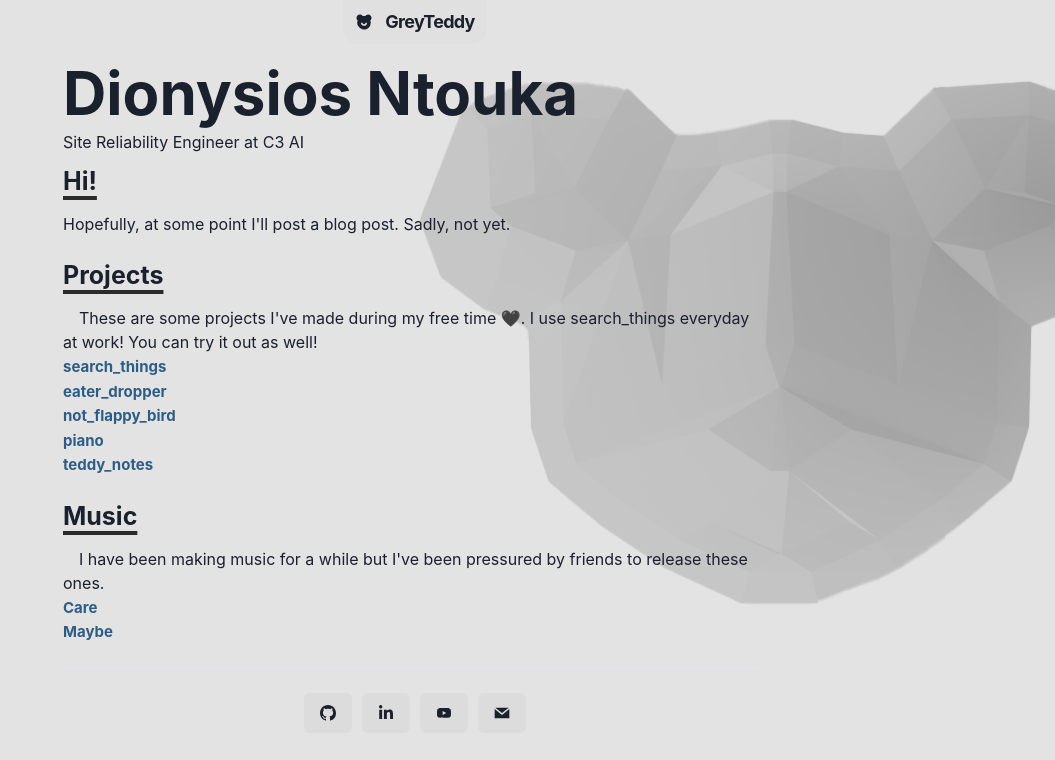
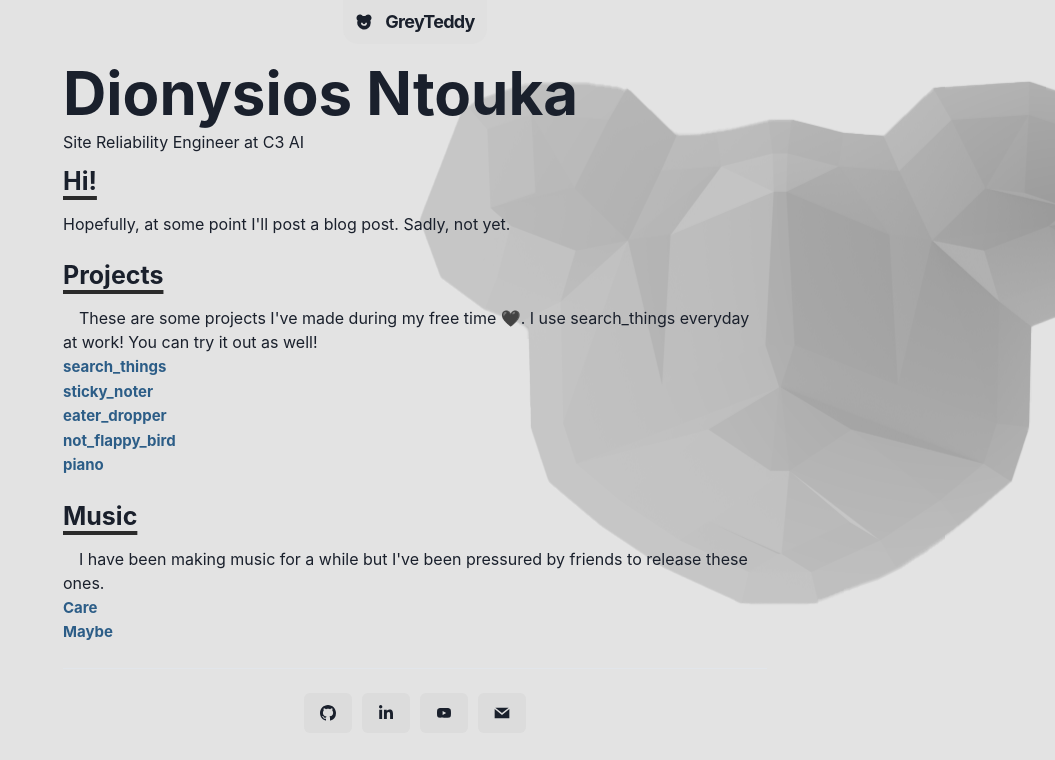
Before and after one commit to GreyTeddy/personal-website, a Next.js app: page / in a window 1280 px wide. Shown: the top 760 px of the page, without its empty margins (225-1280 px from the left). Built offline with nearby package versions, Linux system fonts and the light colour scheme.

Commit message:
added sticky_noter and removed teddy_notes because of UK laws

```diff
--- a/pages/index.tsx
+++ b/pages/index.tsx
@@ -44,8 +44,11 @@ const Page = () => {
                         I use search_things everyday at work! You can try it out as well!
                     </Paragraph>
                     <List fontWeight={40} >
-                        <ProjectListItem href="https://chromewebstore.google.com/detail/search-things/aokpbbgodkjgafgdegbhiaebhamejakn" emoji={<FaSearch />}>
+                        <ProjectListItem href="https://github.com/GreyTeddy/search_things" emoji={<FaSearch />}>
                             search_things
+                        </ProjectListItem>
+                        <ProjectListItem href="https://github.com/GreyTeddy/sticky_noter" emoji={<MdOutlineSpeakerNotes />}>
+                            sticky_noter
                         </ProjectListItem>
                         <ProjectListItem href="https://github.com/GreyTeddy/eater_dropper" emoji={<FaCircle />}>
                             eater_dropper
@@ -55,9 +58,6 @@ const Page = () => {
                         </ProjectListItem>
                         <ProjectListItem href="https://greyteddy.github.io/piano/" emoji={<CgPiano />}>
                             piano
-                        </ProjectListItem>
-                        <ProjectListItem href="https://notepad-837ad.web.app/" emoji={<MdOutlineSpeakerNotes />}>
-                            teddy_notes
                         </ProjectListItem>
                     </List>
                 </Box>
```
